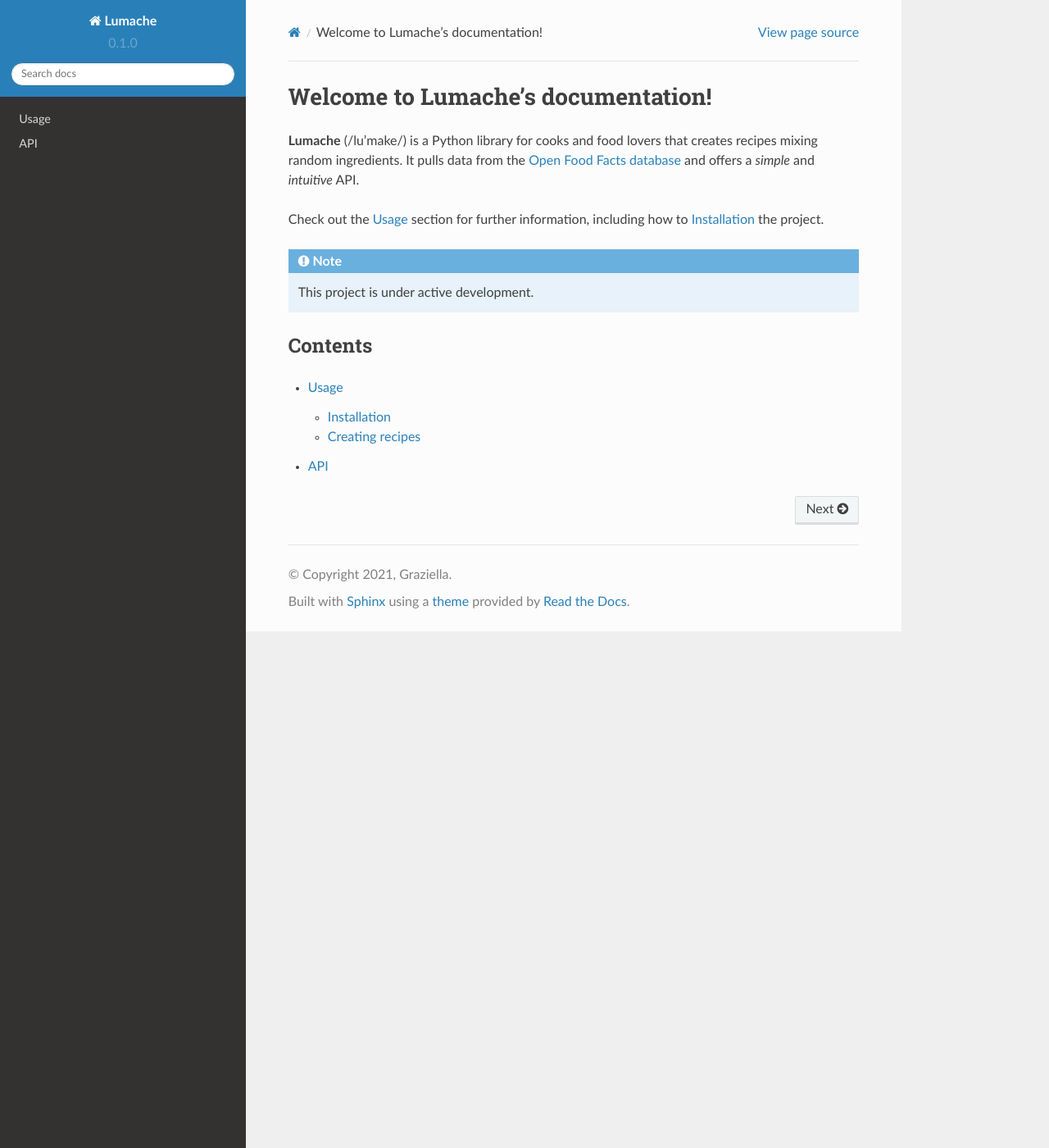
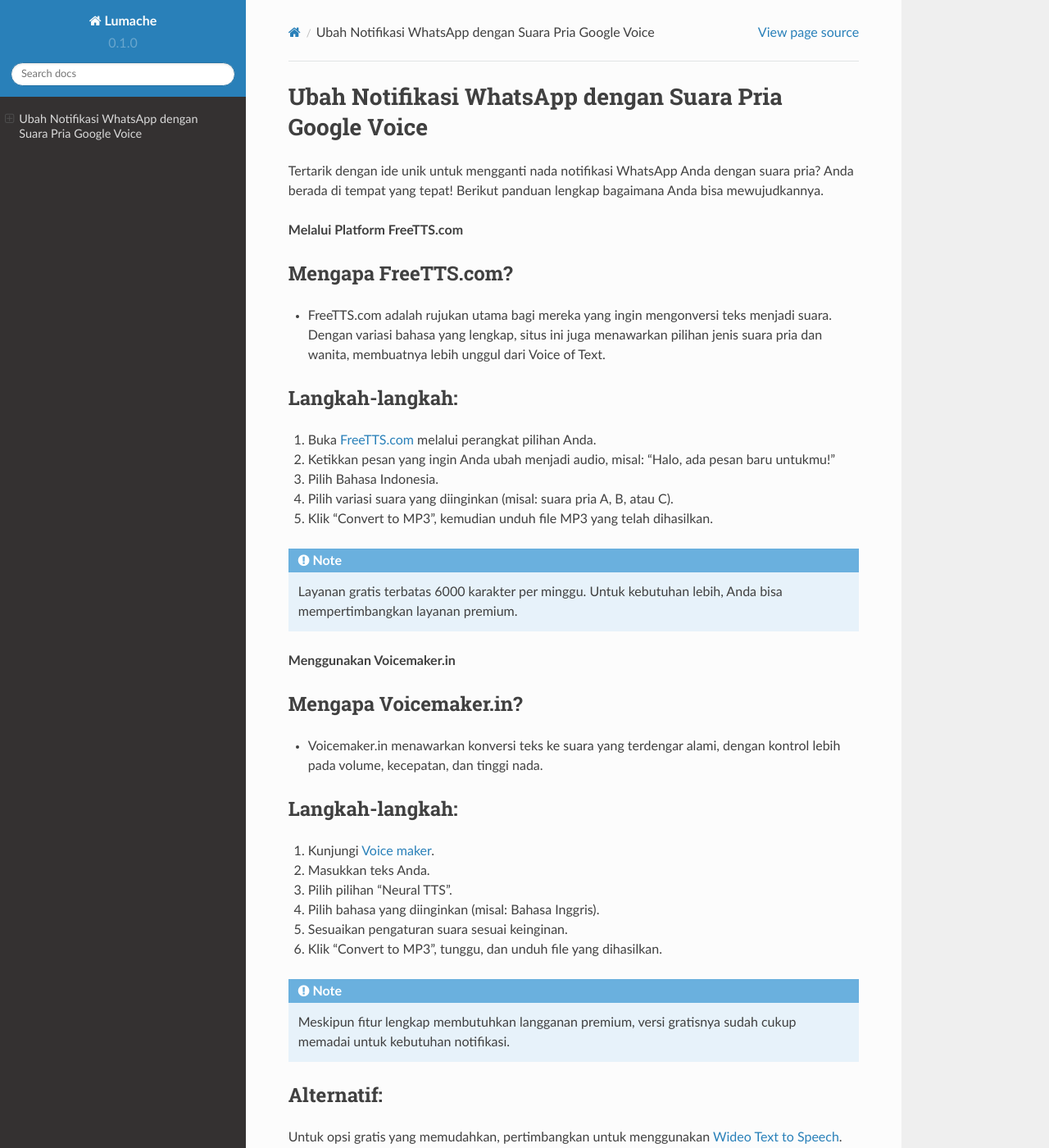
Before and after one commit to idtechie/datascrip, a Sphinx documentation site: the page built from docs/source/index.rst, in a window 1280 px wide and 1400 px high. Shown: the whole window at 82% size. Built offline with Sphinx 7.4.7 and the Read the Docs theme 2.0.0, drawn with Linux system fonts in a browser that asks for light colours; some of the changed text lies outside the part shown.

Commit message:
Update index.rst

```diff
--- a/docs/source/index.rst
+++ b/docs/source/index.rst
@@ -1,22 +1,62 @@
-Welcome to Lumache's documentation!
-===================================
+==============================================
+Ubah Notifikasi WhatsApp dengan Suara Pria Google Voice
+==============================================
 
-**Lumache** (/lu'make/) is a Python library for cooks and food lovers
-that creates recipes mixing random ingredients.
-It pulls data from the `Open Food Facts database <https://world.openfoodfacts.org/>`_
-and offers a *simple* and *intuitive* API.
+Tertarik dengan ide unik untuk mengganti nada notifikasi WhatsApp Anda dengan suara pria? Anda berada di tempat yang tepat! Berikut panduan lengkap bagaimana Anda bisa mewujudkannya.
 
-Check out the :doc:`usage` section for further information, including
-how to :ref:`installation` the project.
+**Melalui Platform FreeTTS.com**
 
-.. note::
+Mengapa FreeTTS.com?
+--------------------
+- FreeTTS.com adalah rujukan utama bagi mereka yang ingin mengonversi teks menjadi suara. Dengan variasi bahasa yang lengkap, situs ini juga menawarkan pilihan jenis suara pria dan wanita, membuatnya lebih unggul dari Voice of Text.
 
-   This project is under active development.
+Langkah-langkah:
+----------------
+#. Buka `FreeTTS.com <https://www.voiceoftext.com/2022/09/freetts-mp3-buat-nada-dering-sendiri.html>`_ melalui perangkat pilihan Anda.
+#. Ketikkan pesan yang ingin Anda ubah menjadi audio, misal: "Halo, ada pesan baru untukmu!"
+#. Pilih Bahasa Indonesia.
+#. Pilih variasi suara yang diinginkan (misal: suara pria A, B, atau C).
+#. Klik "Convert to MP3", kemudian unduh file MP3 yang telah dihasilkan.
+
+.. note:: Layanan gratis terbatas 6000 karakter per minggu. Untuk kebutuhan lebih, Anda bisa mempertimbangkan layanan premium.
+
+**Menggunakan Voicemaker.in**
+
+Mengapa Voicemaker.in?
+----------------------
+- Voicemaker.in menawarkan konversi teks ke suara yang terdengar alami, dengan kontrol lebih pada volume, kecepatan, dan tinggi nada.
+
+Langkah-langkah:
+----------------
+#. Kunjungi `Voice maker <https://karinov.co.id/voicemaker-text-to-speech-indonesia/>`_.
+#. Masukkan teks Anda.
+#. Pilih pilihan "Neural TTS".
+#. Pilih bahasa yang diinginkan (misal: Bahasa Inggris).
+#. Sesuaikan pengaturan suara sesuai keinginan.
+#. Klik "Convert to MP3", tunggu, dan unduh file yang dihasilkan.
+
+.. note:: Meskipun fitur lengkap membutuhkan langganan premium, versi gratisnya sudah cukup memadai untuk kebutuhan notifikasi.
+
+Alternatif:
+-----------
+
+Untuk opsi gratis yang memudahkan, pertimbangkan untuk menggunakan `Wideo Text to Speech <https://www.emzeth.com/wideo-text-to-speech-buat-nada-dering/>`_.
+
+Pengaturan di WhatsApp:
+-----------------------
+
+Setelah mendapatkan file audio, Anda bisa mengatur nada notifikasi di WhatsApp. Buka pengaturan, cari opsi notifikasi, dan sesuaikan dengan file audio yang telah Anda buat.
+
+Tentukan mana yang paling sesuai dengan keinginan Anda, dan nikmati notifikasi unik yang Anda ciptakan sendiri!
+
+Referensi:
+~~~~~~~~~~~~~
+
+- `Soundtext.github.io <https://soundtext.github.io/>`_
+- `Soundoftext.co.id <https://www.soundoftext.co.id/>`_
+- `Soundoftext.readthedocs.io <https://soundoftext.readthedocs.io/>`_
 
 Contents
 --------
 
 .. toctree::
-
-   usage
-   api
```
